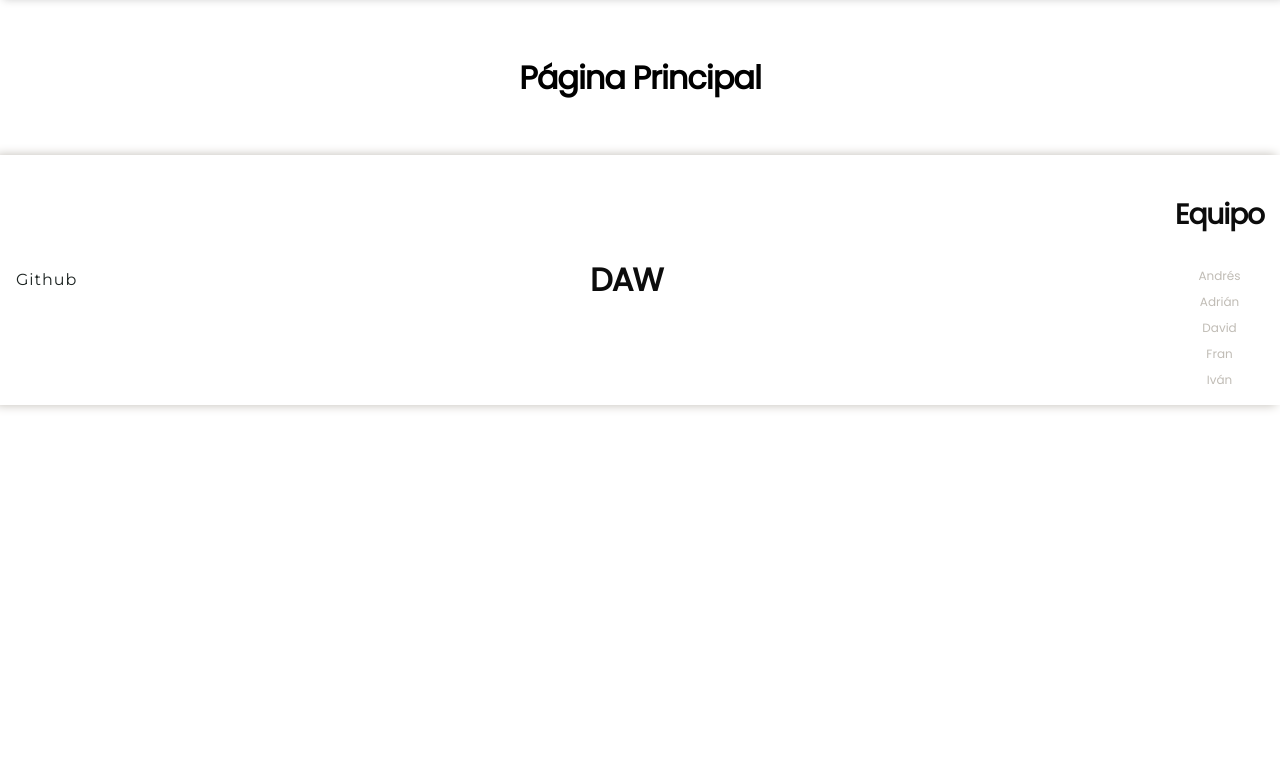
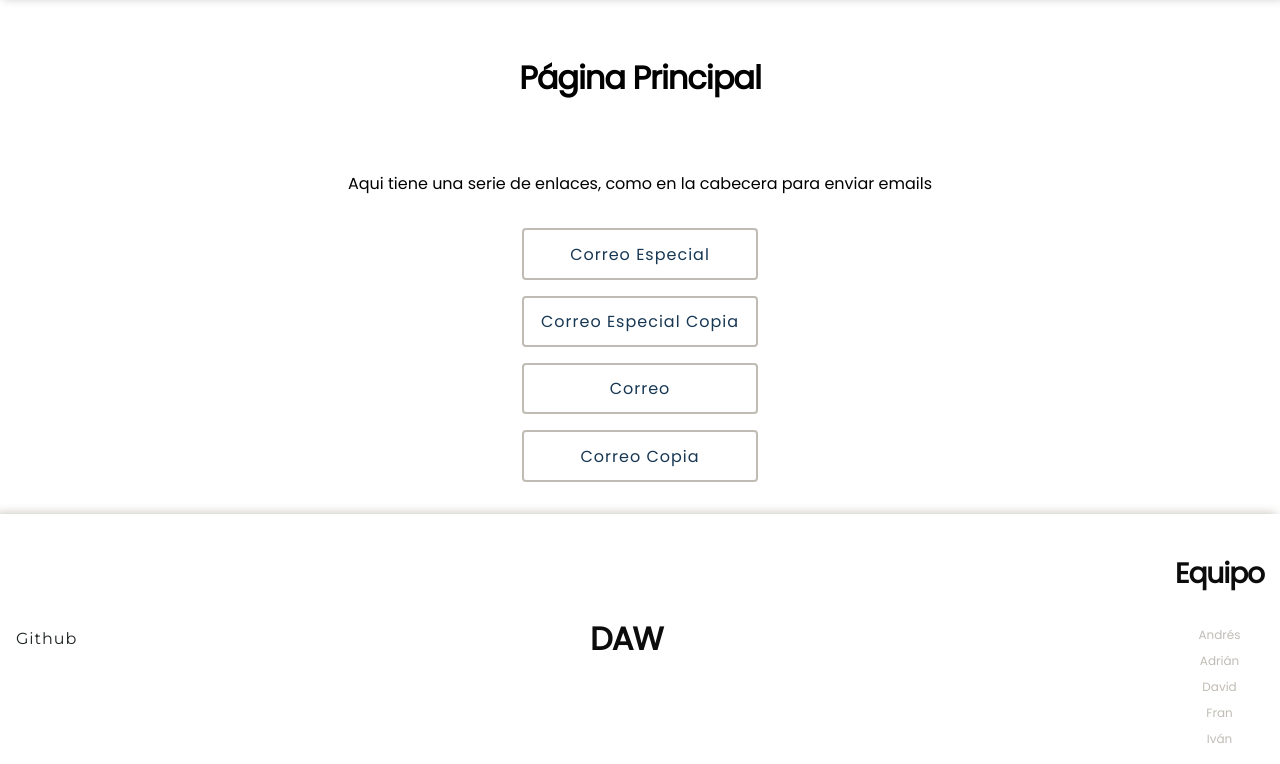
Before and after one commit to DreddSoft/Mailing_APP, a PHP site: page / in a window 1280 px wide. Shown: the part 122-886 px from the top of the page. Before the commit the page ends 532 px from the top, so only its background shows below. Run offline with PHP 8.4, Linux system fonts and the light colour scheme; the visitor is signed in with stand-in values (Sample User, id 1).

Commit message:
ultimos cambios proyecto

```diff
--- a/index.php
+++ b/index.php
@@ -6,7 +6,7 @@ session_start();
 // Página principal con un mensaje informativo y un menu de enlaces para acceder a cada opción.
 
 // Si no esta el usuario registrado, redirigimos
-if (!$_SESSION['user']) {
+if (!$_SESSION['usuario']) {
 
     header("Location: login.php");
 
@@ -41,12 +41,18 @@ if (!$_SESSION['user']) {
     <main>
 
         <h2>Página Principal</h2>
-        <!-- Aquí va el formulario -->
+         <div class="enlaces">
+            <p>Aqui tiene una serie de enlaces, como en la cabecera para enviar emails</p>
+            <a href="mailing_select.php">Correo Especial</a>
+            <a href="mailing_select_CC.php">Correo Especial Copia</a>
+            <a href="mailing_text.php">Correo</a>
+            <a href="mailing_text_CC.php">Correo Copia</a>
+         </div>
 
     </main>
     <footer>
 
-        <a href="#">Github</a>
+        <a href="https://github.com/DreddSoft/Mailing_APP">Github</a>
         <h2>DAW</h2>
         <div class="equipo">
             <h3>Equipo</h3>
@@ -61,4 +67,11 @@ if (!$_SESSION['user']) {
 
 </body>
 
+<!--
+    Autor: @DreddSoft
+    Proyecto: app_mailing
+    Fecha: Enero de 2025
+    Descripción: Página principal de la aplicación de mailing.
+-->
+
 </html>
--- a/mailing_select.php
+++ b/mailing_select.php
@@ -43,7 +43,7 @@ echo "Hola soy Iván";
     </main>
     <footer>
 
-        <a href="#">Github</a>
+        <a href="https://github.com/DreddSoft/Mailing_APP">Github</a>
         <h2>DAW</h2>
         <div class="equipo">
             <h3>Equipo</h3>
--- a/mailing_select_CC.php
+++ b/mailing_select_CC.php
@@ -60,7 +60,7 @@
     </main>
     <footer>
 
-        <a href="#">Github</a>
+        <a href="https://github.com/DreddSoft/Mailing_APP">Github</a>
         <h2>DAW</h2>
         <div class="equipo">
             <h3>Equipo</h3>
--- a/mailing_text.php
+++ b/mailing_text.php
@@ -80,7 +80,7 @@ if ($_SERVER["REQUEST_METHOD"]==="POST") {
     </main>
     <footer>
 
-        <a href="#">Github</a>
+        <a href="https://github.com/DreddSoft/Mailing_APP">Github</a>
         <h2>DAW</h2>
         <div class="equipo">
             <h3>Equipo</h3>
--- a/mailing_text_CC.php
+++ b/mailing_text_CC.php
@@ -54,7 +54,7 @@
     </main>
     <footer>
 
-        <a href="#">Github</a>
+        <a href="https://github.com/DreddSoft/Mailing_APP">Github</a>
         <h2>DAW</h2>
         <div class="equipo">
             <h3>Equipo</h3>
--- a/styles.css
+++ b/styles.css
@@ -158,6 +158,34 @@ main form .btns button:active {
   -webkit-transform: translateY(3px);
   -moz-transform: translateY(3px);
 }
+main .enlaces {
+  display: flex;
+  flex-direction: column;
+  justify-content: center;
+  align-items: center;
+  gap: 1rem;
+}
+main .enlaces a {
+  text-decoration: none;
+  text-align: center;
+  border: 2px solid #C0BCB5;
+  border-radius: 4px;
+  background-color: #fff;
+  padding: 0.7rem 1rem;
+  cursor: pointer;
+  color: #0c0c0c;
+  min-width: 200px;
+  letter-spacing: 1px;
+  color: #173753;
+  transition: 300ms ease-in-out;
+  -webkit-transition: 300ms ease-in-out;
+  -moz-transition: 300ms ease-in-out;
+}
+main .enlaces a:hover {
+  color: #fff;
+  background-color: #173753;
+  border: 2px solid #fff;
+}
 
 footer {
   display: flex;
--- a/styles.scss
+++ b/styles.scss
@@ -142,6 +142,39 @@ main {
             }
         }
     }
+
+    & .enlaces {
+        display: flex;
+        flex-direction: column;
+        justify-content: center;
+        align-items: center;
+        gap: 1rem;
+
+        & a {
+
+            text-decoration: none;
+            text-align: center;
+            border: 2px solid $anti-flash-white;
+            border-radius: 4px;
+            background-color: $white-base;
+            padding: 0.7rem 1rem;
+            cursor: pointer;
+            color: $black;
+            min-width: 200px;
+            letter-spacing: 1px;
+            color: $prusian-blue;
+            transition: 300ms ease-in-out;
+            -webkit-transition: 300ms ease-in-out;
+            -moz-transition: 300ms ease-in-out;
+
+            &:hover {
+                color: $white-base;
+                background-color: $prusian-blue;
+                border: 2px solid $white-base;
+            }
+
+        }
+    }
 }
 
 @import '_footer.scss';
```
Also changed, not shown: bd.class.php (+21 -4 lines), login.php (+27 -4 lines), service.php (+11 -2 lines), 2 other files.
